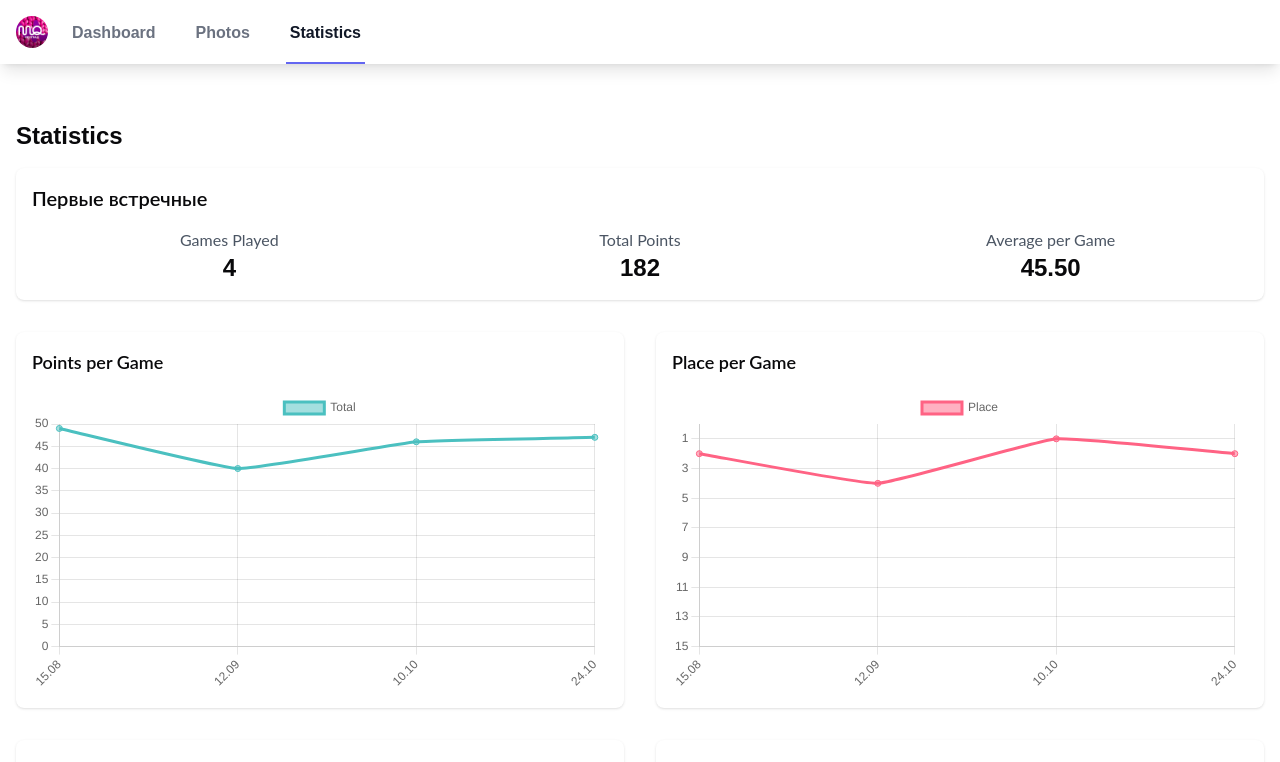
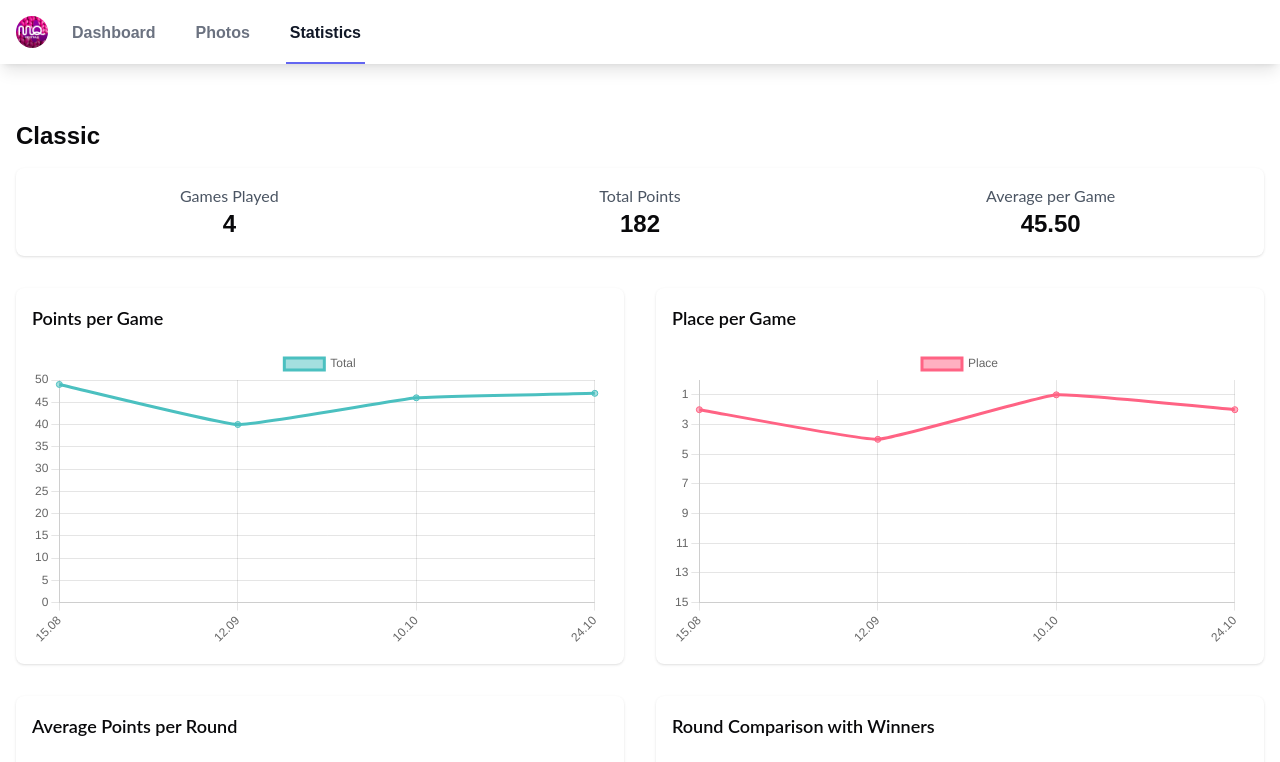
Before and after one commit to dzmitrybeinia9/random-strangers, a React (Vite) app: page /statistics in a window 1280 px wide. Shown: the top 762 px of the page. Built offline with nearby package versions, Linux system fonts and the light colour scheme; a web font is replaced by a local one.

Commit message:
fix logo link

```diff
--- a/src/components/layout/Navigation.tsx
+++ b/src/components/layout/Navigation.tsx
@@ -18,11 +18,13 @@ function Navigation() {
         <div className="flex h-16">
           <div className="flex">
             <div className="h-16 w-16 flex pl-3 items-center">
-              <img
-                className="h-8 w-8 rounded-full"
-                src={mzgbLogo}
-                alt="MZGB Logo"
-              />
+              <Link to="/">
+                <img
+                  className="h-8 w-8 rounded-full"
+                  src={mzgbLogo}
+                  alt="MZGB Logo"
+                />
+              </Link>
             </div>
             <div className="flex space-x-8">
               <Link to="/" className={getLinkClass('/')}>
--- a/src/pages/statistics/index.tsx
+++ b/src/pages/statistics/index.tsx
@@ -288,11 +288,10 @@ function Statistics() {
 
   return (
     <div className="p-2 sm:p-4">
-      <h1 className="text-xl sm:text-2xl font-bold mb-4">Statistics</h1>
+      <h1 className="text-xl sm:text-2xl font-bold mb-4">Classic</h1>
 
       {/* Team Summary */}
       <div className="mb-4 sm:mb-8 p-3 sm:p-4 bg-white rounded-lg shadow">
-        <h2 className="text-lg sm:text-xl font-semibold mb-4">{TEAM_NAME}</h2>
         <div className="grid grid-cols-1 md:grid-cols-3 gap-4">
           <div className="text-center">
             <p className="text-gray-600">Games Played</p>
```
